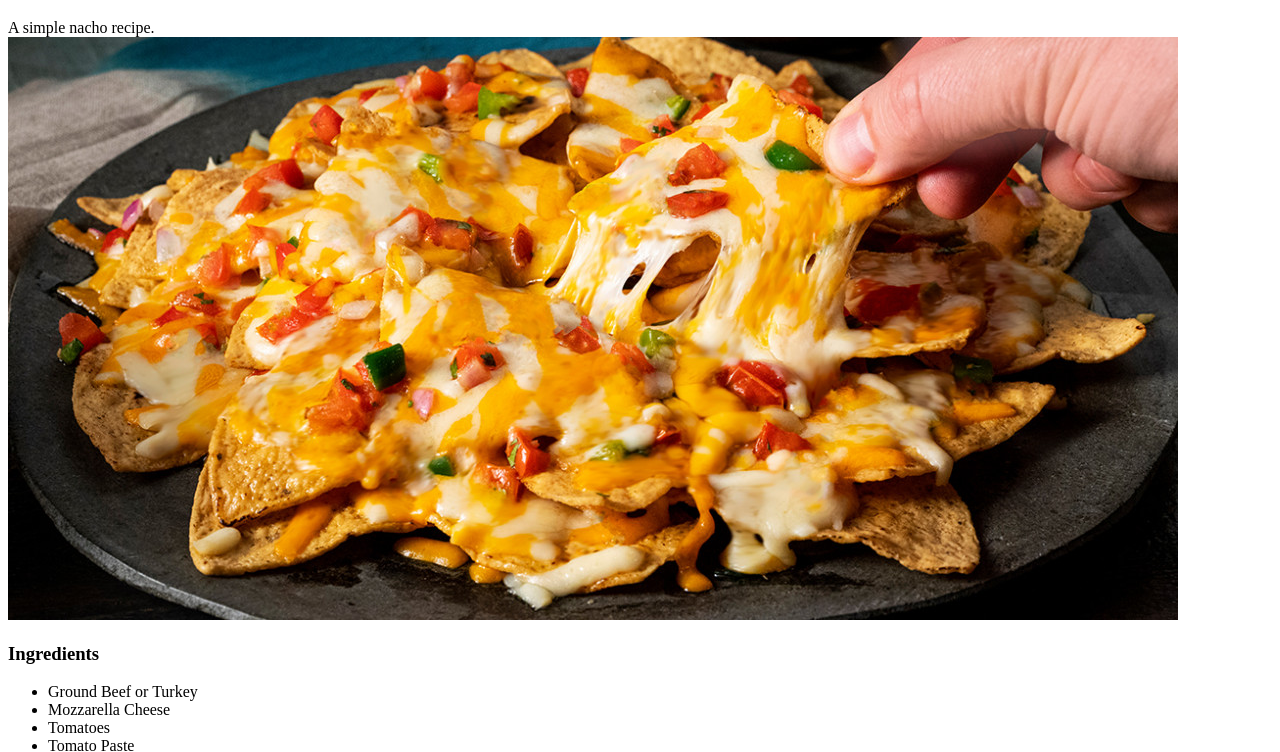
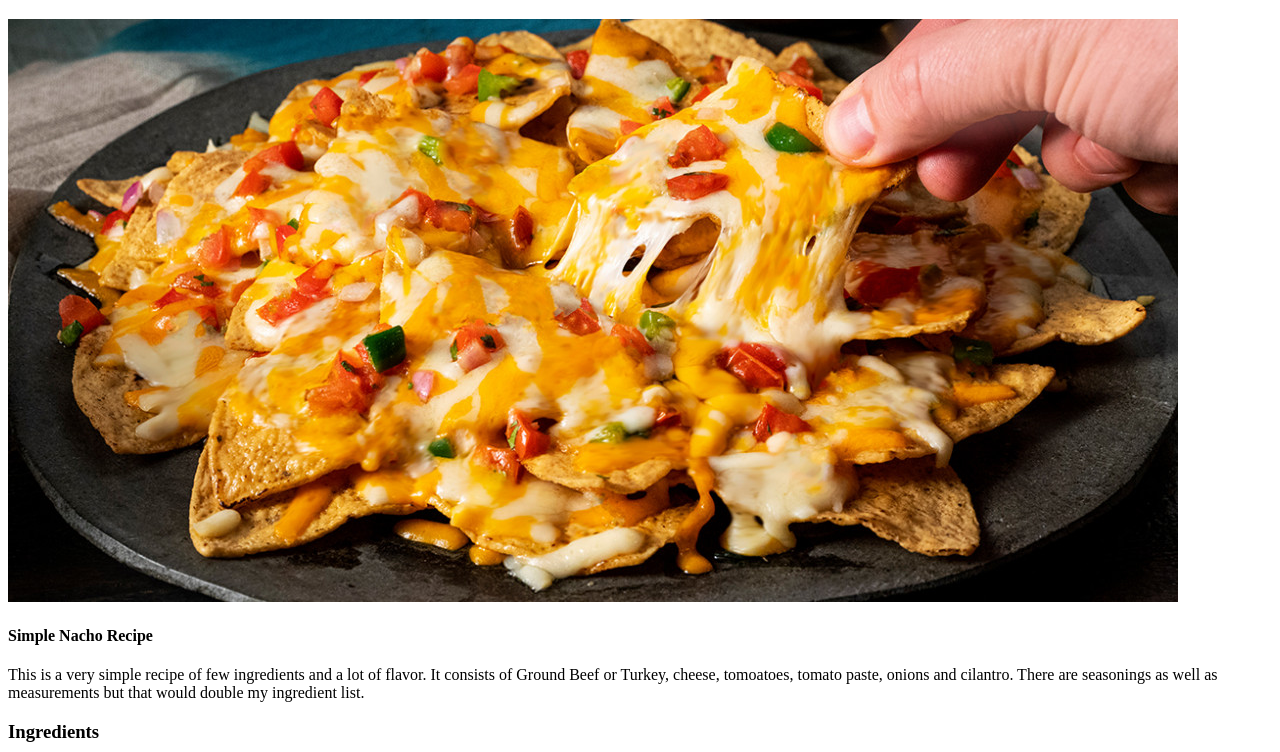
Before and after one commit to LDev2823/odin-recipes, a plain HTML site: page recipes/cheesynachos.html in a window 1280 px wide. Shown: the part 61-813 px from the top of the page. Drawn offline with Linux system fonts and the light colour scheme.

Commit message:
Cleaned up code

```diff
--- a/recipes/cheesynachos.html
+++ b/recipes/cheesynachos.html
@@ -6,11 +6,12 @@
     </head>
     <body>
         <h1>Cheesy Nachos</h1>
-        <p1>A simple nacho recipe.</p1>
-    </body>
-    <img src="../images/cheesynachos.jpg">
-    <body>
-        <h3>Ingredients</h3>
+        <img src="../images/cheesynachos.jpg">
+        <h4>Simple Nacho Recipe</h4>
+            <p1>This is a very simple recipe of few ingredients and a lot of flavor.
+            It consists of Ground Beef or Turkey, cheese, tomoatoes, tomato paste, onions and cilantro.
+            There are seasonings as well as measurements but that would double my ingredient list.</p1>
+            <h3>Ingredients</h3>
         <ul>
             <li>Ground Beef or Turkey</li>
             <li>Mozzarella Cheese</li>
@@ -28,6 +29,4 @@
             <li>Combine ingredients</li>
             <li>Add cheese</li>
         </ol>
-
-        </body>
 </html>
```
Also changed, not shown: recipes/chickenquesdillas.html (+6 -6 lines), recipes/hotchickenpasta.html (+4 -1 lines).
